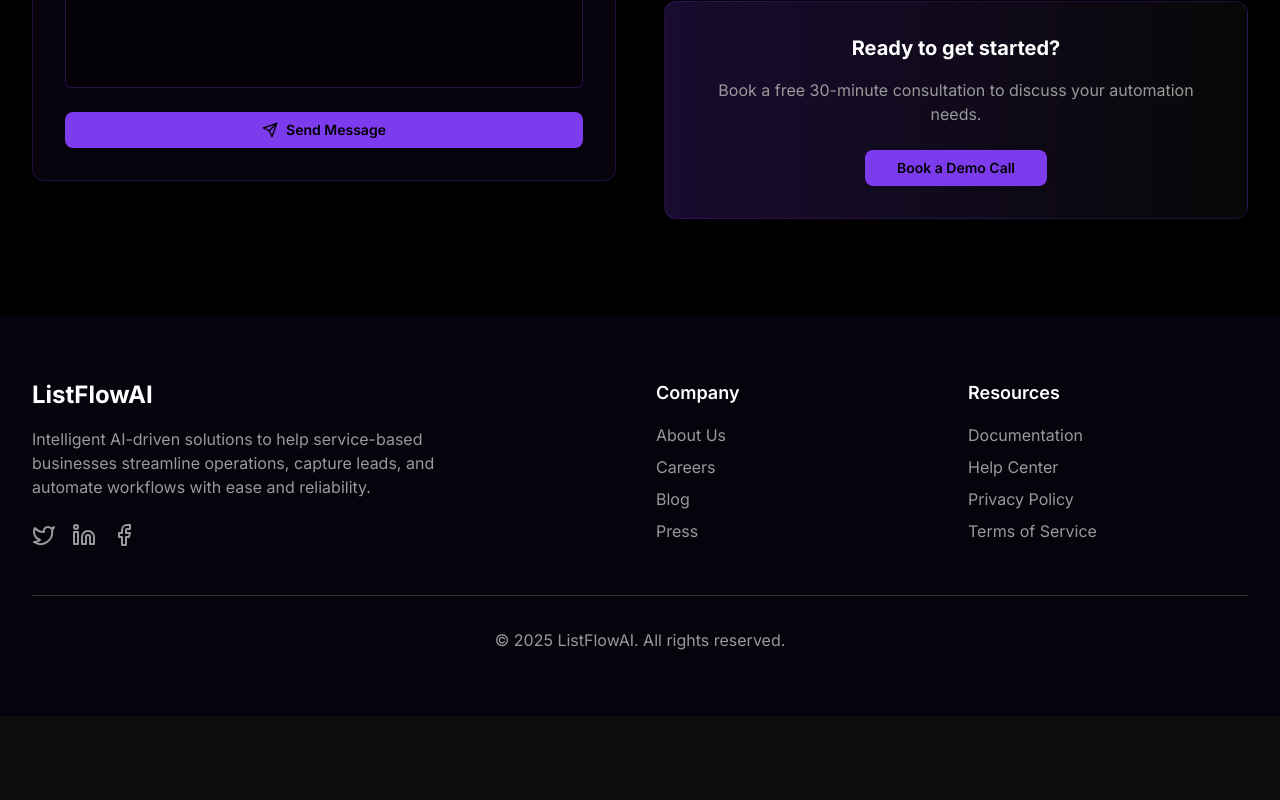
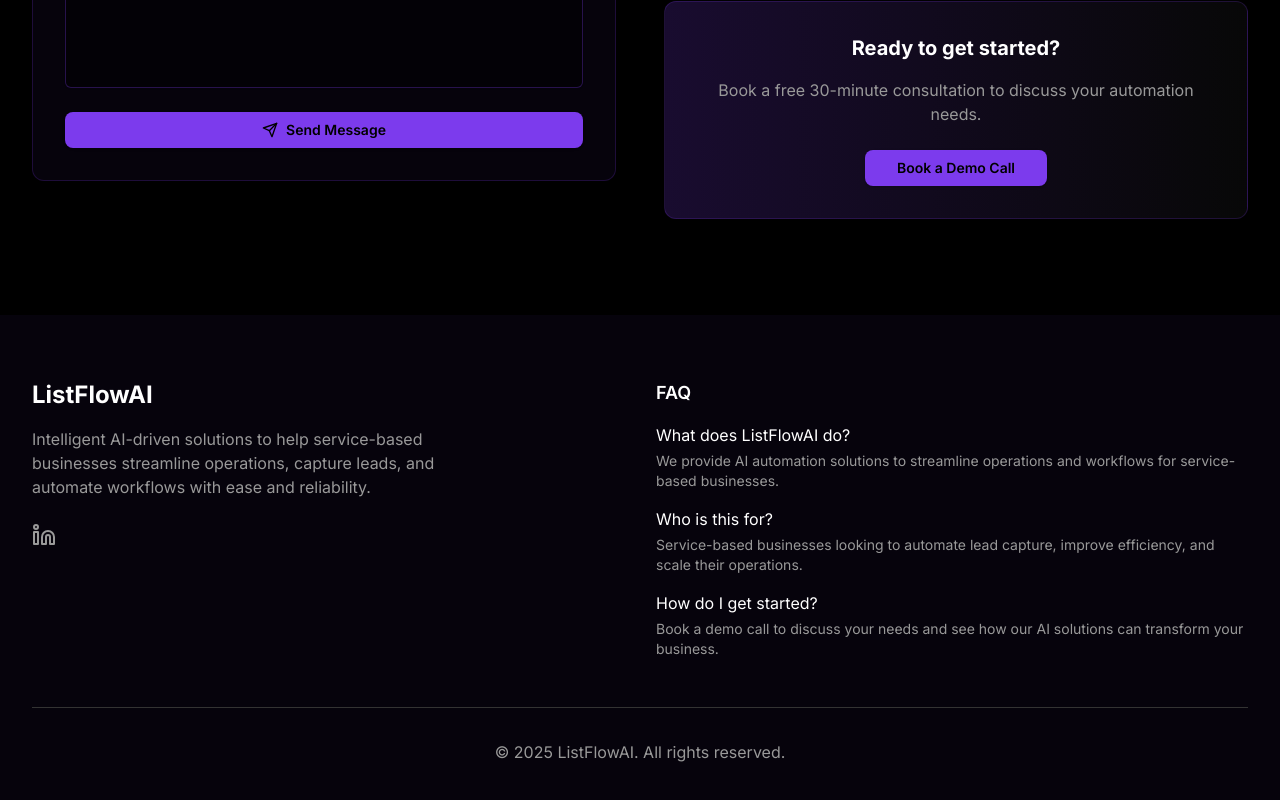
Before and after one commit to Oussamcsc/ListFlowAi-Website, a React (Vite) app: page / in a window 1280 px wide. Shown: the part 5868-6668 px from the top of the page. Before the commit the page ends 6584 px from the top, so only its background shows below. Built offline with nearby package versions, Linux system fonts and the light colour scheme.

Commit message:
footer update

```diff
--- a/package.json
+++ b/package.json
@@ -68,7 +68,7 @@
     "autoprefixer": "^10.4.19",
     "postcss": "^8.4.38",
     "tailwindcss": "3.4.1",
-    "tempo-devtools": "^2.0.106",
+    "tempo-devtools": "^2.0.108",
     "typescript": "^5.8.2",
     "vite": "^6.2.3"
   }
--- a/src/components/home.tsx
+++ b/src/components/home.tsx
@@ -73,8 +73,8 @@ const Home = () => {
         variants={fadeIn}
         className="bg-primary/5 py-16 px-4 sm:px-6 lg:px-8"
       >
-        <div className="max-w-7xl mx-auto grid grid-cols-1 md:grid-cols-4 gap-8">
-          <div className="col-span-1 md:col-span-2">
+        <div className="max-w-7xl mx-auto grid grid-cols-1 md:grid-cols-2 gap-8">
+          <div>
             <h3 className="text-2xl font-bold mb-4">ListFlowAI</h3>
             <p className="text-muted-foreground mb-6 max-w-md">
               Intelligent AI-driven solutions to help service-based businesses
@@ -83,29 +83,11 @@ const Home = () => {
             </p>
             <div className="flex space-x-4">
               <a
-                href="#"
-                aria-label="Twitter"
-                className="text-muted-foreground hover:text-primary"
-              >
-                <svg
-                  xmlns="http://www.w3.org/2000/svg"
-                  width="24"
-                  height="24"
-                  viewBox="0 0 24 24"
-                  fill="none"
-                  stroke="currentColor"
-                  strokeWidth="2"
-                  strokeLinecap="round"
-                  strokeLinejoin="round"
-                  className="lucide lucide-twitter"
-                >
-                  <path d="M22 4s-.7 2.1-2 3.4c1.6 10-9.4 17.3-18 11.6 2.2.1 4.4-.6 6-2C3 15.5.5 9.6 3 5c2.2 2.6 5.6 4.1 9 4-.9-4.2 4-6.6 7-3.8 1.1 0 3-1.2 3-1.2z" />
-                </svg>
-              </a>
-              <a
-                href="#"
+                href="https://www.linkedin.com/company/listflowai"
                 aria-label="LinkedIn"
                 className="text-muted-foreground hover:text-primary"
+                target="_blank"
+                rel="noopener noreferrer"
               >
                 <svg
                   xmlns="http://www.w3.org/2000/svg"
@@ -124,103 +106,40 @@ const Home = () => {
                   <circle cx="4" cy="4" r="2" />
                 </svg>
               </a>
-              <a
-                href="#"
-                aria-label="Facebook"
-                className="text-muted-foreground hover:text-primary"
-              >
-                <svg
-                  xmlns="http://www.w3.org/2000/svg"
-                  width="24"
-                  height="24"
-                  viewBox="0 0 24 24"
-                  fill="none"
-                  stroke="currentColor"
-                  strokeWidth="2"
-                  strokeLinecap="round"
-                  strokeLinejoin="round"
-                  className="lucide lucide-facebook"
-                >
-                  <path d="M18 2h-3a5 5 0 0 0-5 5v3H7v4h3v8h4v-8h3l1-4h-4V7a1 1 0 0 1 1-1h3z" />
-                </svg>
-              </a>
             </div>
           </div>
 
           <div>
-            <h4 className="text-lg font-semibold mb-4">Company</h4>
-            <ul className="space-y-2">
-              <li>
-                <a
-                  href="#"
-                  className="text-muted-foreground hover:text-primary"
-                >
-                  About Us
-                </a>
-              </li>
-              <li>
-                <a
-                  href="#"
-                  className="text-muted-foreground hover:text-primary"
-                >
-                  Careers
-                </a>
-              </li>
-              <li>
-                <a
-                  href="#"
-                  className="text-muted-foreground hover:text-primary"
-                >
-                  Blog
-                </a>
-              </li>
-              <li>
-                <a
-                  href="#"
-                  className="text-muted-foreground hover:text-primary"
-                >
-                  Press
-                </a>
-              </li>
-            </ul>
-          </div>
-
-          <div>
-            <h4 className="text-lg font-semibold mb-4">Resources</h4>
-            <ul className="space-y-2">
-              <li>
-                <a
-                  href="#"
-                  className="text-muted-foreground hover:text-primary"
-                >
-                  Documentation
-                </a>
-              </li>
-              <li>
-                <a
-                  href="#"
-                  className="text-muted-foreground hover:text-primary"
-                >
-                  Help Center
-                </a>
-              </li>
-              <li>
-                <a
-                  href="#"
-                  className="text-muted-foreground hover:text-primary"
-                >
-                  Privacy Policy
-                </a>
-              </li>
-              <li>
-                <a
-                  href="#"
-                  className="text-muted-foreground hover:text-primary"
-                >
-                  Terms of Service
-                </a>
-              </li>
-            </ul>
+            <h4 className="text-lg font-semibold mb-4">FAQ</h4>
+            <div className="space-y-4">
+              <div>
+                <h5 className="font-medium text-white mb-1">
+                  What does ListFlowAI do?
+                </h5>
+                <p className="text-sm text-muted-foreground">
+                  We provide AI automation solutions to streamline operations
+                  and workflows for service-based businesses.
+                </p>
+              </div>
+              <div>
+                <h5 className="font-medium text-white mb-1">
+                  Who is this for?
+                </h5>
+                <p className="text-sm text-muted-foreground">
+                  Service-based businesses looking to automate lead capture,
+                  improve efficiency, and scale their operations.
+                </p>
+              </div>
+              <div>
+                <h5 className="font-medium text-white mb-1">
+                  How do I get started?
+                </h5>
+                <p className="text-sm text-muted-foreground">
+                  Book a demo call to discuss your needs and see how our AI
+                  solutions can transform your business.
+                </p>
+              </div>
+            </div>
           </div>
         </div>
 
```
